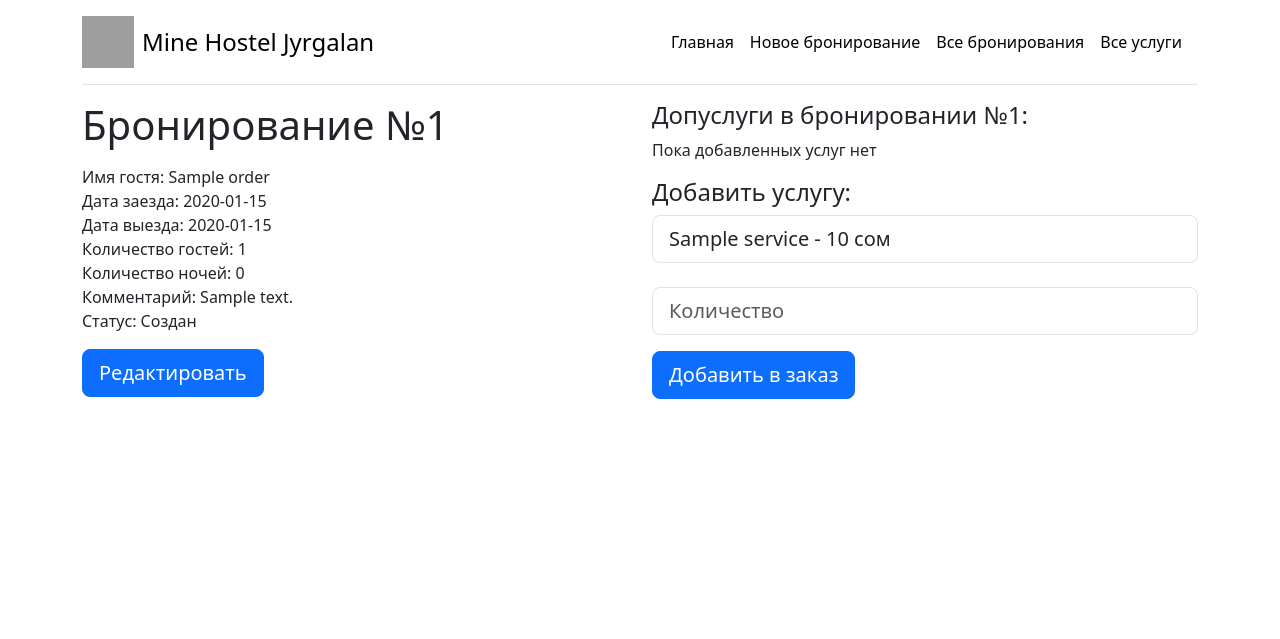
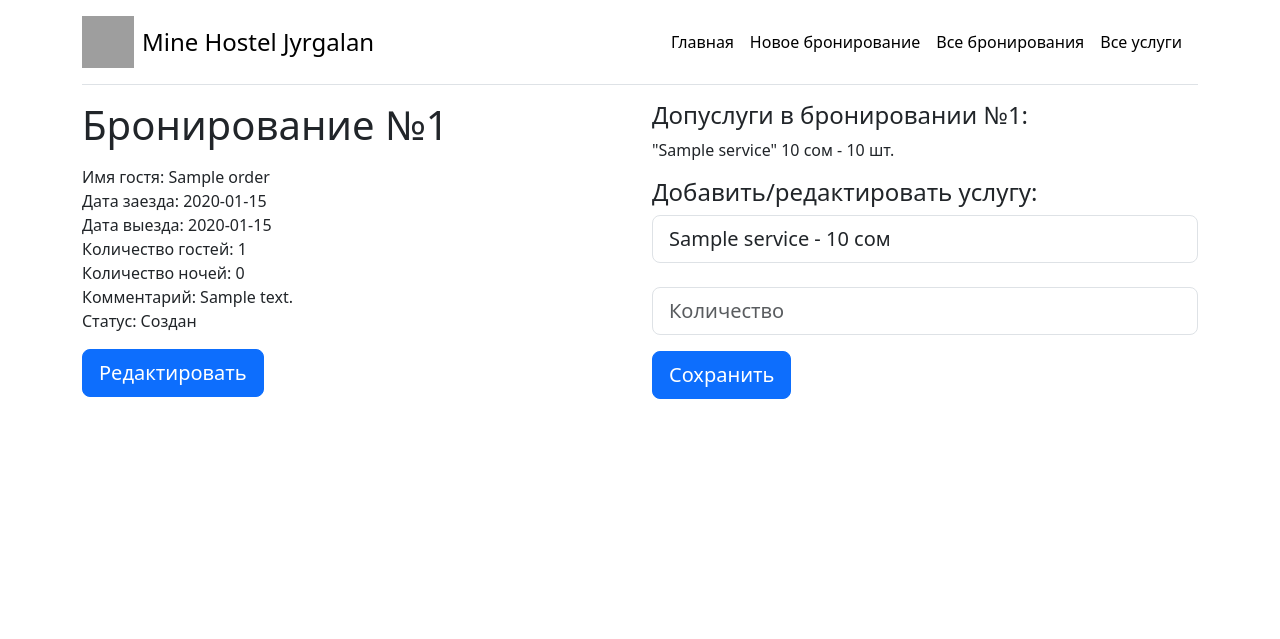
Before and after one commit to Boikomp/minehostel_app, a Flask app: page /order/1 in a window 1280 px wide. Shown: the top 639 px of the page. Run offline with Flask 2, Linux system fonts and the light colour scheme; tables that the repository leaves empty hold one stand-in row (values such as "Sample post"); grey boxes are pictures that could not be loaded.

Commit message:
Добавил редактирование услуг в заказе

```diff
--- a/reservations_app/forms.py
+++ b/reservations_app/forms.py
@@ -1,7 +1,7 @@
 from flask_wtf import FlaskForm
 from wtforms import (DateField, IntegerField, SelectField, StringField,
                      SubmitField, TextAreaField)
-from wtforms.validators import DataRequired, Length, NumberRange
+from wtforms.validators import DataRequired, InputRequired, Length, NumberRange
 
 from .models import StatusEnum
 
@@ -66,7 +66,12 @@ class OrderServiceForm(FlaskForm):
     service = SelectField('Дополнительная услуга', validators=[DataRequired()])
     quantity = IntegerField(
         'Количество',
-        validators=[DataRequired(message='Обязательное поле'),
-                    NumberRange(min=0)]
+        validators=[
+            InputRequired('Обязательное поле'),
+            NumberRange(
+                min=0,
+                message='Введите неотрицательное число'
+            )
+        ]
     )
-    submit = SubmitField('Добавить в заказ')
+    submit = SubmitField('Сохранить')
--- a/reservations_app/models.py
+++ b/reservations_app/models.py
@@ -1,10 +1,10 @@
 from datetime import datetime
-from enum import Enum
+from enum import StrEnum
 
 from . import db
 
 
-class StatusEnum(Enum):
+class StatusEnum(StrEnum):
     CREATED = 'Создан'
     CANCELED = 'Отменен'
     COMPLETED = 'Завершен'
@@ -33,7 +33,7 @@ class Order(db.Model):
                            onupdate=datetime.utcnow)
 
     services = db.relationship('OrderService', back_populates='order',
-                               cascade='all, delete-orphan', lazy='dynamic')
+                               cascade='all, delete-orphan')
 
     @property
     def days_count(self):
@@ -69,12 +69,12 @@ class OrderService(db.Model):
     service_id = db.Column(db.Integer,
                            db.ForeignKey('services.id'),
                            nullable=False)
-    quantity = db.Column(db.Integer, nullable=False, default=1)
+    quantity = db.Column(db.Integer, nullable=False)
 
     order = db.relationship('Order', back_populates='services',
-                            cascade='all, delete-orphan', single_parent=True)
+                            single_parent=True)
     service = db.relationship('Service', back_populates='orders',
-                              cascade='all, delete-orphan', single_parent=True)
+                              single_parent=True)
 
     def __repr__(self):
         return (f'Услуга {self.service_id} в заказе {self.order_id}, '
--- a/reservations_app/templates/index.html
+++ b/reservations_app/templates/index.html
@@ -15,8 +15,8 @@
       <th scope="col">Имя гостя</th>
       <th scope="col">Дата заезда</th>
       <th scope="col">Дата выезда</th>
+      <th scope="col">Ночей</th>
       <th scope="col">Гостей</th>
-      <th scope="col">Ночей</th>
       <th scope="col">Коментарий</th>
       <th scope="col">Статус</th>
       <th scope="col"></th>
--- a/reservations_app/templates/order_detail.html
+++ b/reservations_app/templates/order_detail.html
@@ -37,14 +37,14 @@
       {% if order.comment %}
         <li>Комментарий: {{ order.comment }}</li>
       {% endif %}
-      <li>Статус: {{ order.status.value }}</li>
+      <li>Статус: {{ order.status }}</li>
     </ul>
     <a href="{{ url_for('order_update', id=order.id) }}" class="btn btn-lg btn-primary">Редактировать</a>
   </div>
 
   <div class="col-md-6">
     <h4>Допуслуги в бронировании №{{ order.id }}:</h4>
-    {% if order.service %}
+    {% if order.services %}
       <ul class="list-unstyled">
         {% for service in order.services %}
           <li>"{{ service.service.title }}" {{ service.service.price }} сом - {{ service.quantity }} шт.</li>
@@ -53,7 +53,7 @@
     {% else %}
       <p>Пока добавленных услуг нет</p>
     {% endif %}
-    <h4>Добавить услугу:</h4>
+    <h4>Добавить/редактировать услугу:</h4>
     <form method="post" novalidate>
       {{ form.csrf_token }}
 
--- a/reservations_app/views.py
+++ b/reservations_app/views.py
@@ -35,15 +35,35 @@ def order_detail(id):
     if request.method == 'POST':
         if form.validate_on_submit():
             try:
-                order_service = OrderService(
+                service_id = int(form.service.data)
+                quantity = form.quantity.data
+
+                order_service = OrderService.query.filter_by(
                     order_id=id,
-                    service_id=int(form.service.data),
-                    quantity=form.quantity.data,
-                )
-                db.session.add(order_service)
+                    service_id=service_id
+                ).first()
+
+                if order_service:
+                    if quantity == 0:
+                        db.session.delete(order_service)
+                        flash('Дополнительная услуга успешно удалена',
+                              'order-success')
+                    else:
+                        order_service.quantity = quantity
+                        flash('Дополнительная услуга успешно обновлена',
+                              'order-success')
+                else:
+                    order_service = OrderService(
+                        order_id=id,
+                        service_id=service_id,
+                        quantity=quantity,
+                    )
+                    db.session.add(order_service)
+                    flash('Дополнительная услуга успешно добавлена',
+                          'order-success')
+
                 db.session.commit()
-                flash('Дополнительная услуга успешно добавлена',
-                      'order-success')
+
                 return redirect(url_for('order_detail', id=id))
             except Exception as e:
                 db.session.rollback()
```
